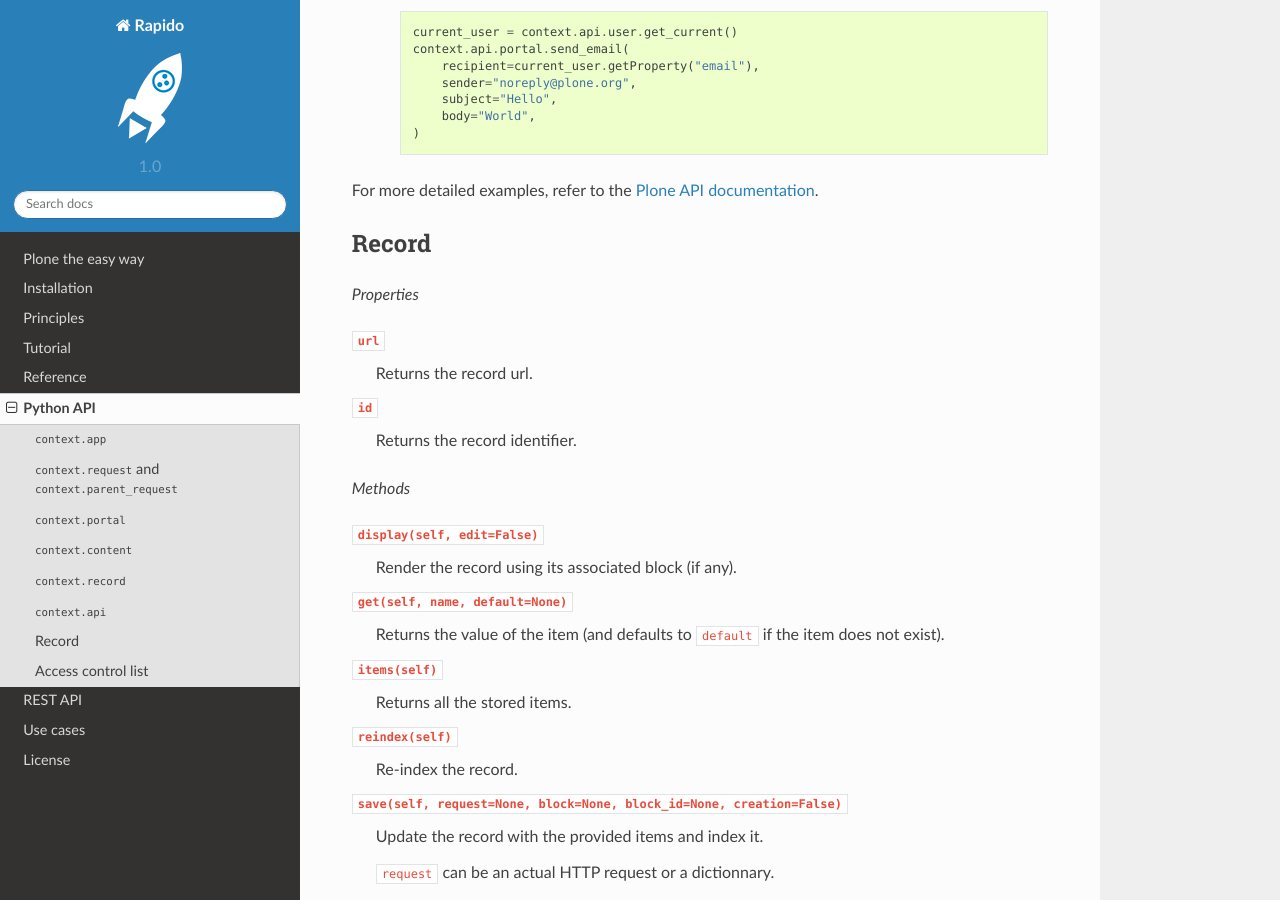
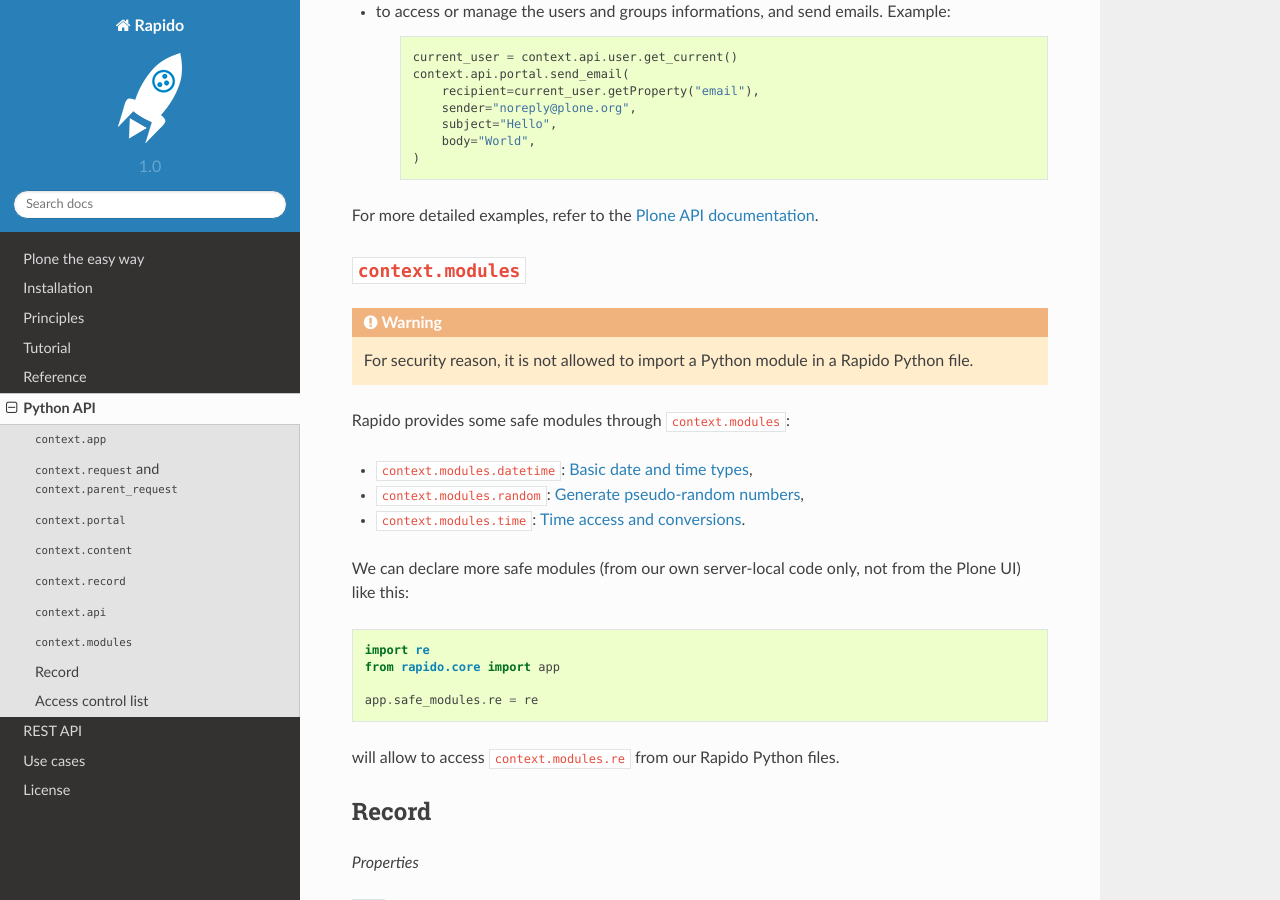
Before and after one commit to collective/rapido.plone, a Sphinx documentation site: the page built from docs/python-api.rst, in a window 1280 px wide and 900 px high, scrolled down 4155 px. Built offline with Sphinx 7.4.7 and the Read the Docs theme 2.0.0, drawn with Linux system fonts in a browser that asks for light colours.

Commit message:
update doc

```diff
--- a/docs/python-api.rst
+++ b/docs/python-api.rst
@@ -11,7 +11,8 @@ The ``context`` provides the following properties:
 - ``context.portal``,
 - ``context.content``,
 - ``context.record``,
-- ``context.api``.
+- ``context.api``,
+- ``context.modules``.
 
 ``context.app``
 ---------------
@@ -208,6 +209,28 @@ This API mainly allows:
 
 For more detailed examples, refer to the `Plone API documentation <http://docs.plone.org/develop/plone.api/docs/index.html>`_.
 
+``context.modules``
+-------------------
+
+.. warning:: For security reason, it is not allowed to import a Python module in a Rapido Python file.
+
+Rapido provides some safe modules through ``context.modules``:
+
+- ``context.modules.datetime``: `Basic date and time types <https://docs.python.org/2/library/datetime.html>`_,
+- ``context.modules.random``: `Generate pseudo-random numbers <https://docs.python.org/2/library/random.html>`_,
+- ``context.modules.time``: `Time access and conversions <https://docs.python.org/2/library/time.html>`_.
+
+We can declare more safe modules (from our own server-local code only, not from the Plone UI) like this:
+
+.. code-block:: python
+
+    import re
+    from rapido.core import app
+
+    app.safe_modules.re = re
+
+will allow to access ``context.modules.re`` from our Rapido Python files.
+
 Record
 ------
 
```
